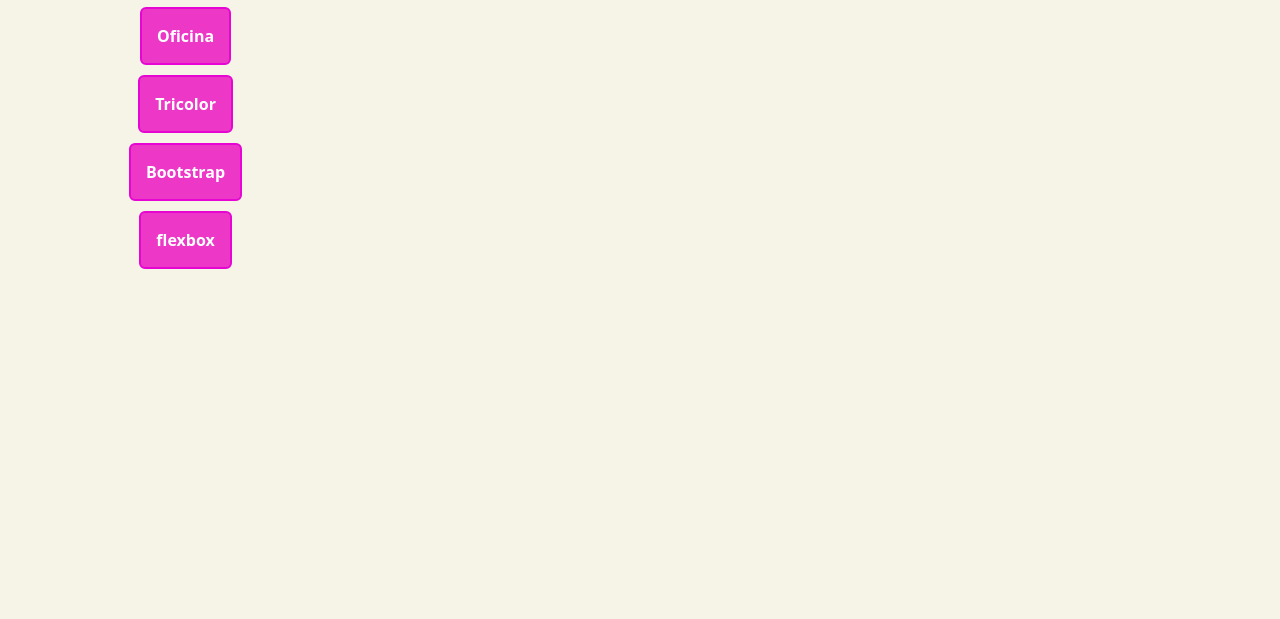
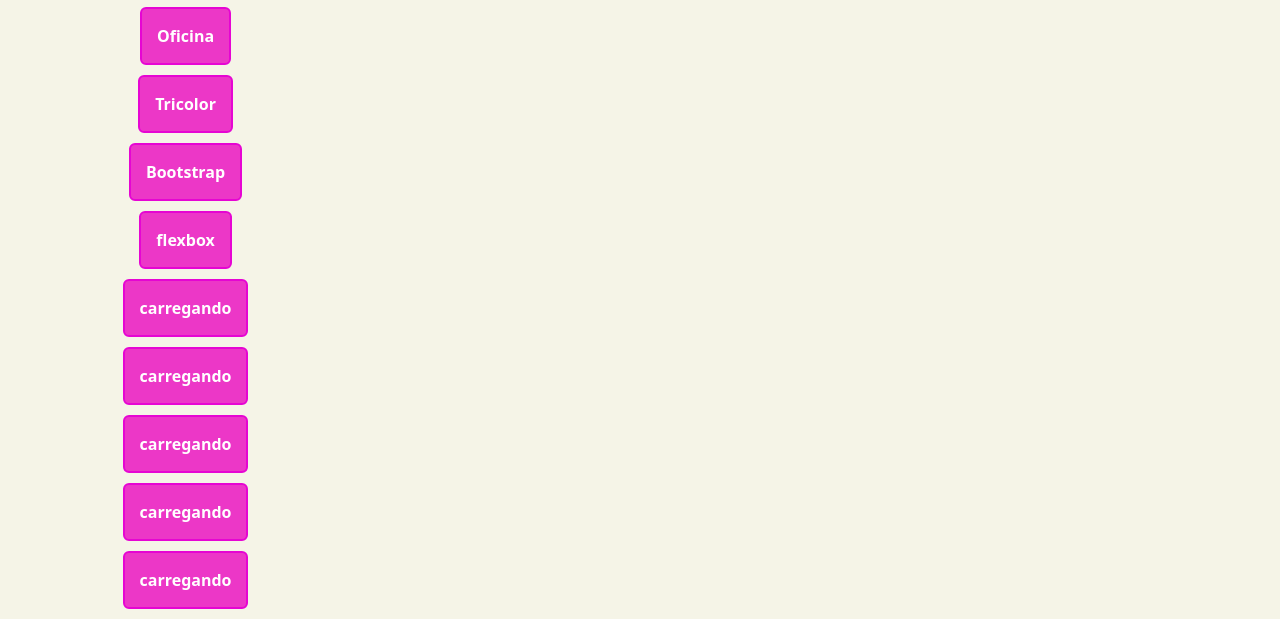
Before and after one commit to thomasturbando001/Principal-, a plain HTML site: page index.html in a window 1280 px wide. Shown: the part 293-912 px from the top of the page. Before the commit the page ends 800 px from the top, so only its background shows below. Drawn offline with nearby package versions, Linux system fonts and the light colour scheme.

Commit message:
Update index.html

```diff
--- a/index.html
+++ b/index.html
@@ -47,6 +47,11 @@
                                 <a href="https://thonybr.github.io/tricolor/index.html" class="btn btn-info link-a-1">Tricolor</a>
                                 <a href="https://thonybr.github.io/cu4/bootstrap.html" class="btn btn-info link-a-1">Bootstrap</a>
                                 <a href="https://thonybr.github.io/aula05/aula05.html" class="btn btn-info link-a-1">flexbox</a>
+                            <a href="" class="btn btn-info link-a-1">carregando</a>
+                             <a href="" class="btn btn-info link-a-1">carregando</a>
+                             <a href="" class="btn btn-info link-a-1">carregando</a>
+                             <a href="" class="btn btn-info link-a-1">carregando</a>
+                             <a href="" class="btn btn-info link-a-1">carregando</a>
                         </section>
                     </div>
 
```
